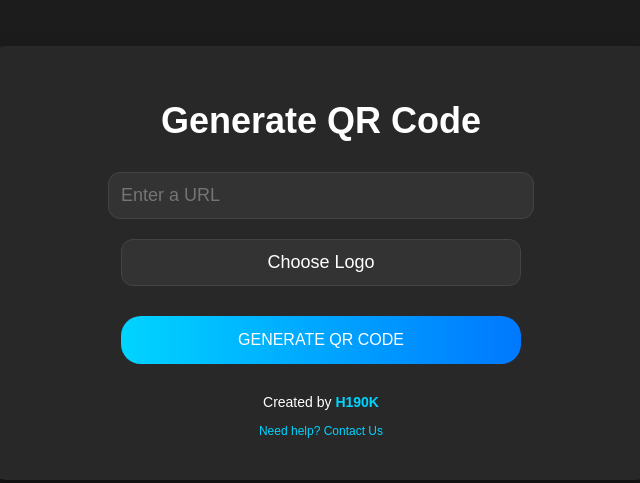
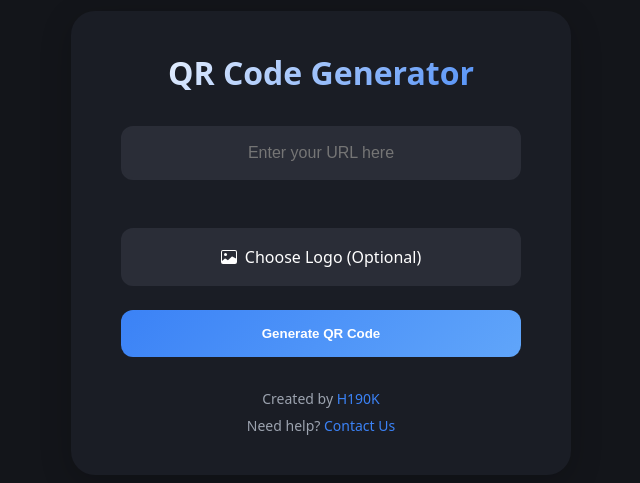
Before and after one commit to H190K/QR-Generator, a plain HTML site: page index.html in a window 1280 px wide. Shown: the part 157-640 px from the top of the page, without its empty margins (319-959 px from the left). Drawn offline with Linux system fonts and the light colour scheme.

Commit message:
Update index.html
Claude edits

```diff
--- a/index.html
+++ b/index.html
@@ -1,5 +1,6 @@
 <!DOCTYPE html>
 <html lang="en">
+<!-- Previous head content remains the same until the style tag -->
 <head>
     <meta charset="UTF-8">
     <meta name="viewport" content="width=device-width, initial-scale=1.0, user-scalable=no">
@@ -11,86 +12,131 @@
     <title>Generate QR Code</title>
     <script src="https://cdnjs.cloudflare.com/ajax/libs/qrious/4.0.2/qrious.min.js"></script>
     <style>
-        @keyframes seamlessRainbow {
-            0% { background-position: 0% 50%; }
-            50% { background-position: 100% 50%; }
-            100% { background-position: 0% 50%; }
+        /* Previous styles remain the same until the download button styles */
+        :root {
+            --primary-bg: #13151a;
+            --secondary-bg: #1a1d25;
+            --accent-color: #3b82f6;
+            --text-primary: #ffffff;
+            --text-secondary: #9ca3af;
+            --input-bg: #2a2d37;
+            --card-shadow: 0 8px 32px rgba(0, 0, 0, 0.2);
+        }
+
+        * {
+            margin: 0;
+            padding: 0;
+            box-sizing: border-box;
+            text-align: center;
         }
 
         body {
-            font-family: Arial, sans-serif;
-            text-align: center;
-            padding: 20px;
-            background-color: #1c1c1c;
-            color: #ffffff;
+            font-family: system-ui, -apple-system, sans-serif;
+            background-color: var(--primary-bg);
+            color: var(--text-primary);
+            min-height: 100vh;
             display: flex;
             justify-content: center;
             align-items: center;
-            height: 100vh;
-            margin: 0;
-            overflow: hidden;
+            padding: 1rem;
         }
 
         .container {
-            text-align: center;
-            max-width: 600px;
+            background-color: var(--secondary-bg);
+            border-radius: 24px;
+            padding: 2.5rem;
             width: 100%;
-            border-radius: 15px;
-            background: #282828;
-            padding: 30px;
-            box-shadow: 0 10px 20px rgba(0, 0, 0, 0.5);
+            max-width: 500px;
+            box-shadow: var(--card-shadow);
+            display: flex;
+            flex-direction: column;
+            align-items: center;
         }
 
-        h1 {
-            font-size: 36px;
-            margin-bottom: 20px;
-            font-weight: 600;
-            color: #fff;
+        h1, h2 {
+            font-size: 2rem;
+            font-weight: 700;
+            margin-bottom: 2rem;
+            background: linear-gradient(135deg, var(--text-primary), var(--accent-color));
+            -webkit-background-clip: text;
+            -webkit-text-fill-color: transparent;
+            width: 100%;
+            text-align: center;
         }
 
-        input, button {
-            padding: 12px;
-            margin: 10px 0;
-            font-size: 18px;
-            border-radius: 12px;
-            border: none;
-            width: 80%;
-            max-width: 400px;
-            transition: 0.3s ease-in-out;
+        .input-group {
+            margin-bottom: 1.5rem;
+            width: 100%;
+            display: flex;
+            justify-content: center;
         }
 
-        input {
-            background-color: #333333;
-            color: #ffffff;
-            margin-bottom: 20px;
-            outline: none;
-            border: 1px solid #444;
+        input[type="text"] {
+            width: 100%;
+            max-width: 400px;
+            padding: 1rem;
+            border: 2px solid var(--input-bg);
+            background-color: var(--input-bg);
+            color: var(--text-primary);
+            border-radius: 12px;
+            font-size: 1rem;
+            transition: all 0.3s ease;
+            text-align: center;
         }
 
-        input:focus {
-            background-color: #444444;
-            border-color: #0078ff;
+        input[type="text"]:focus {
+            outline: none;
+            border-color: var(--accent-color);
+            box-shadow: 0 0 0 3px rgba(59, 130, 246, 0.1);
+        }
+
+        .file-input-wrapper {
+            margin: 1.5rem 0;
+            width: 100%;
+            max-width: 400px;
+            display: flex;
+            justify-content: center;
+        }
+
+        .file-input-wrapper label {
+            display: flex;
+            align-items: center;
+            justify-content: center;
+            width: 100%;
+            padding: 1rem;
+            background-color: var(--input-bg);
+            color: var(--text-primary);
+            border-radius: 12px;
+            cursor: pointer;
+            transition: all 0.3s ease;
+            border: 2px solid transparent;
+        }
+
+        .file-input-wrapper label:hover {
+            border-color: var(--accent-color);
+            background-color: rgba(59, 130, 246, 0.1);
+        }
+
+        .file-input-wrapper input[type="file"] {
+            display: none;
         }
 
         button {
+            width: 100%;
+            max-width: 400px;
+            padding: 1rem;
+            border: none;
+            border-radius: 12px;
+            background: linear-gradient(135deg, var(--accent-color), #60a5fa);
+            color: white;
+            font-weight: 600;
             cursor: pointer;
-            background: linear-gradient(90deg, #00d4ff, #0078ff);
-            color: white;
-            border-radius: 20px;
-            padding: 15px 30px;
-            font-size: 16px;
-            text-transform: uppercase;
-            transition: 0.3s ease-in-out;
-            width: 100%;
+            transition: all 0.3s ease;
         }
 
         button:hover {
-            transform: scale(1.05);
-            box-shadow: 0 0 15px #00d4ff;
-        }
-
-        button:focus {
-            outline: none;
+            transform: translateY(-2px);
+            box-shadow: 0 4px 12px rgba(59, 130, 246, 0.3);
         }
 
         #popup {
@@ -98,18 +144,16 @@
             position: fixed;
             top: 50%;
             left: 50%;
-            transform: translate(-50%, -50%);
-            background-color: #282828;
-            padding: 20px;
-            border-radius: 10px;
-            box-shadow: 0 0 15px #0078ff;
+            transform: translate(-50%, -50%) scale(0.95);
+            background-color: var(--secondary-bg);
+            padding: 2rem;
+            border-radius: 24px;
+            box-shadow: var(--card-shadow);
+            max-width: 90%;
+            width: 400px;
+            opacity: 0;
+            transition: all 0.3s ease;
             text-align: center;
-            z-index: 1000;
-            width: 90%;
-            max-width: 400px;
-            opacity: 0;
-            transform: translate(-50%, -50%) scale(0.9);
-            transition: all 0.3s ease;
         }
 
         #popup.show {
@@ -119,11 +163,68 @@
         }
 
         #qrcode {
-            margin: 20px auto;
+            background-color: white;
+            padding: 1rem;
+            border-radius: 12px;
+            margin: 1.5rem auto;
             display: inline-block;
-            background: #333333;
-            padding: 20px;
-            border-radius: 12px;
+        }
+
+        @keyframes gradient {
+            0% {
+                background-position: 0% 50%;
+            }
+            50% {
+                background-position: 100% 50%;
+            }
+            100% {
+                background-position: 0% 50%;
+            }
+        }
+
+        @keyframes glow {
+            0% {
+                box-shadow: 0 0 5px #ff6b6b,
+                           0 0 10px #ff6b6b,
+                           0 0 15px #4834d4;
+            }
+            50% {
+                box-shadow: 0 0 10px #ff6b6b,
+                           0 0 20px #ff6b6b,
+                           0 0 30px #4834d4;
+            }
+            100% {
+                box-shadow: 0 0 5px #ff6b6b,
+                           0 0 10px #ff6b6b,
+                           0 0 15px #4834d4;
+            }
+        }
+
+        .download-btn {
+            background: linear-gradient(-45deg, #ff6b6b, #4834d4, #4834d4, #ff6b6b);
+            background-size: 400% 400%;
+            animation: gradient 15s ease infinite, glow 3s ease-in-out infinite;
+            margin-bottom: 0.75rem;
+            text-transform: uppercase;
+            letter-spacing: 1px;
+            font-weight: bold;
+            border: none;
+            position: relative;
+            overflow: hidden;
+        }
+
+        .download-btn:hover {
+            transform: translateY(-2px);
+            animation: gradient 3s ease infinite, glow 1.5s ease-in-out infinite;
+        }
+
+        .download-btn:active {
+            transform: translateY(1px);
+        }
+
+        .close-btn {
+            background: var(--input-bg);
+            color: var(--text-secondary);
         }
 
         #overlay {
@@ -131,145 +232,74 @@
             position: fixed;
             top: 0;
             left: 0;
-            width: 100%;
-            height: 100%;
+            right: 0;
+            bottom: 0;
             background-color: rgba(0, 0, 0, 0.7);
-            z-index: 999;
-        }
-
-        .download-btn {
-            margin-top: 10px;
-            font-size: 18px;
-            padding: 10px 20px;
-            color: #ffffff;
-            border-radius: 25px;
-            border: none;
-            cursor: pointer;
-            background: linear-gradient(90deg, #ff0000, #ff7f00, #ffff00, #00ff00, #0000ff, #4b0082, #8b00ff);
-            background-size: 400% 400%;
-            animation: seamlessRainbow 12s linear infinite;
-            transition: box-shadow 0.3s ease;
-        }
-
-        .download-btn:hover {
-            box-shadow: 0 0 15px rgba(255, 255, 255, 0.7);
-        }
-
-        .download-btn:focus {
-            outline: none;
-        }
-
-        .close-btn {
-            background: #333333;
-            color: #ffffff;
-            border: none;
-            padding: 5px 10px;
-            border-radius: 50px;
-            cursor: pointer;
-            transition: background-color 0.3s ease;
-            font-size: 12px;
-            width: 80px;
-            height: 30px;
-            margin-top: 10px;
-        }
-
-        .close-btn:hover {
-            background-color: #ff0000;
+            backdrop-filter: blur(4px);
         }
 
         .footer {
-            margin-top: 20px;
-            font-size: 14px;
+            margin-top: 2rem;
+            color: var(--text-secondary);
+            font-size: 0.875rem;
+            width: 100%;
+            text-align: center;
         }
 
-        .footer a {
-            color: #00d4ff;
+        .footer a, .contact a {
+            color: var(--accent-color);
             text-decoration: none;
-            font-weight: bold;
         }
 
-        .footer a:hover {
+        .footer a:hover, .contact a:hover {
             text-decoration: underline;
         }
 
         .contact {
-            font-size: 12px;
-            margin-top: 10px;
-            color: #00d4ff;
+            margin-top: 0.5rem;
+            font-size: 0.875rem;
+            color: var(--text-secondary);
         }
 
-        .contact a {
-            color: #00d4ff;
-            text-decoration: none;
+        canvas {
+            display: block;
+            margin: 0 auto;
         }
-
-        .contact a:hover {
-            text-decoration: underline;
-        }
-
-        /* Custom file input styling */
-        .file-input-wrapper {
-            position: relative;
-            display: inline-block;
-            width: 80%;
-            max-width: 400px;
-            margin-bottom: 20px;
-        }
-
-        .file-input-wrapper input[type="file"] {
-            opacity: 0;
-            position: absolute;
-            top: 0;
-            left: 0;
-            width: 100%;
-            height: 100%;
-            cursor: pointer;
-        }
-
-        .file-input-wrapper label {
-            background-color: #333;
-            color: #fff;
-            padding: 12px 20px;
-            border-radius: 12px;
-            font-size: 18px;
-            display: block;
-            text-align: center;
-            cursor: pointer;
-            border: 1px solid #444;
-            transition: background-color 0.3s ease;
-        }
-
-        .file-input-wrapper label:hover {
-            background-color: #444;
-        }
-
     </style>
 </head>
+<!-- Rest of the HTML remains exactly the same -->
 <body>
     <div class="container">
-        <h1>Generate QR Code</h1>
-        <input type="text" id="url" placeholder="Enter a URL" />
+        <h1>QR Code Generator</h1>
+        <div class="input-group">
+            <input type="text" id="url" placeholder="Enter your URL here" />
+        </div>
         <div class="file-input-wrapper">
-            <label for="logo">Choose Logo</label>
+            <label for="logo">
+                <svg xmlns="http://www.w3.org/2000/svg" width="16" height="16" fill="currentColor" style="margin-right: 8px;" viewBox="0 0 16 16">
+                    <path d="M6.002 5.5a1.5 1.5 0 1 1-3 0 1.5 1.5 0 0 1 3 0z"/>
+                    <path d="M2.002 1a2 2 0 0 0-2 2v10a2 2 0 0 0 2 2h12a2 2 0 0 0 2-2V3a2 2 0 0 0-2-2h-12zm12 1a1 1 0 0 1 1 1v6.5l-3.777-1.947a.5.5 0 0 0-.577.093l-3.71 3.71-2.66-1.772a.5.5 0 0 0-.63.062L1.002 12V3a1 1 0 0 1 1-1h12z"/>
+                </svg>
+                Choose Logo (Optional)
+            </label>
             <input type="file" id="logo" accept="image/*" />
         </div>
         <button onclick="generateAndShowQRCode()">Generate QR Code</button>
 
-        <div id="overlay"></div>
-        <div id="popup">
-            <h2>Your QR Code</h2>
-            <div id="qrcode"></div>
-            <button class="download-btn" id="downloadBtn">Download your QR code</button>
-            <button class="close-btn" onclick="closePopup()">Close</button>
-        </div>
-
         <div class="footer">
             <p>Created by <a href="https://twitter.com/h190k" target="_blank">H190K</a></p>
+            <div class="contact">
+                <p>Need help? <a href="mailto:info@h190k.com">Contact Us</a></p>
+            </div>
         </div>
+    </div>
 
-        <div class="contact">
-            <p>Need help? <a href="mailto:info@h190k.com">Contact Us</a></p>
-        </div>
+    <div id="overlay"></div>
+    <div id="popup">
+        <h2>Your QR Code</h2>
+        <div id="qrcode"></div>
+        <button class="download-btn" id="downloadBtn">Download QR Code</button>
+        <button class="close-btn" onclick="closePopup()">Close</button>
     </div>
 
     <script>
@@ -320,8 +350,6 @@
                 const qrImage = qrCodeContainer.querySelector("canvas").toDataURL("image/png");
                 const downloadBtn = document.getElementById("downloadBtn");
                 downloadBtn.onclick = () => downloadQRCode(qrImage);
-
-                // Clear the URL input field without refreshing the page
                 urlInput.value = "";
             }, 500);
         }
```
